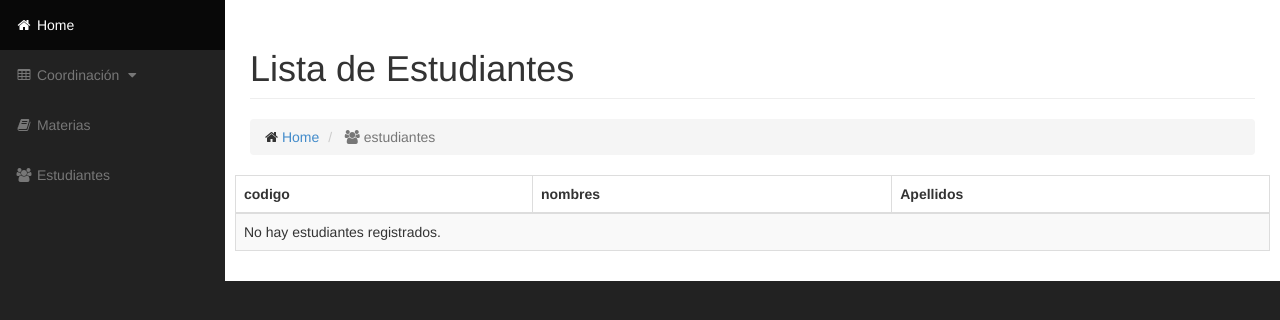
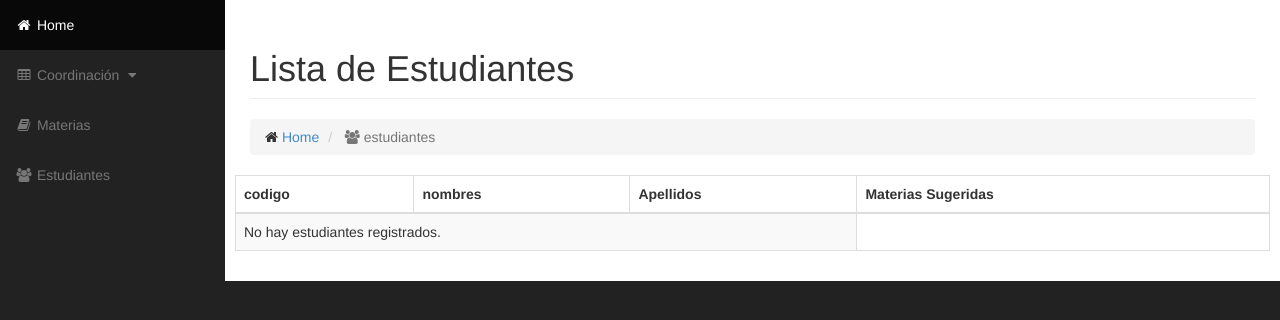
Before and after one commit to johnrsierra/agileworksmiso1402, a Django app: page /siscupos/estudiantes/ in a window 1280 px wide. Shown: the part 51-371 px from the top of the page. Run offline with Django 3.2, Linux system fonts and the light colour scheme; data that the repository does not hold is empty; some libraries are stand-ins or nearby versions.

```diff
--- a/siscupos/templates/estudiantes/lista_estudiantes.html
+++ b/siscupos/templates/estudiantes/lista_estudiantes.html
@@ -22,6 +22,7 @@ Lista de Estudiantes
                         <th>codigo</th>
                         <th>nombres</th>
                         <th>Apellidos</th>
+                        <th>Materias Sugeridas</th>
                     </tr>
                 </thead>
                 <tbody>
@@ -31,6 +32,7 @@ Lista de Estudiantes
                         <td>{{estudiante.codigo}}</td>
                         <td>{{estudiante.nombres}}</td>
                         <td>{{estudiante.apellidos}}</td>
+                        <td>Materias Sugeridas</td>
                     </tr>
                     {% endfor %}
                 {% else %}
--- a/siscupos/templates/index.html
+++ b/siscupos/templates/index.html
@@ -103,7 +103,7 @@
                     </h1>
                     <ol class="breadcrumb">
                         <li>
-                            <i class="fa fa-home"></i> <a href="/libreta">Home</a>
+                            <i class="fa fa-home"></i> <a href="/siscupos">Home</a>
                         </li>
                         {% block breadcrumb %}
                         {% endblock %}
```
Also changed, not shown: siscupos/templates/estudiantes/lista_materias.html (renamed from siscupos/templates/coordinacion/lista_programas.html), 8 other files.
